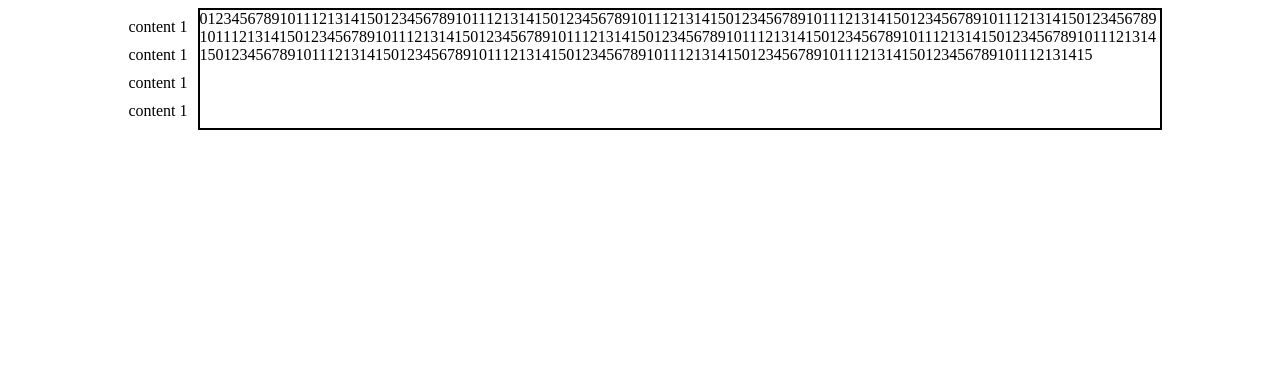
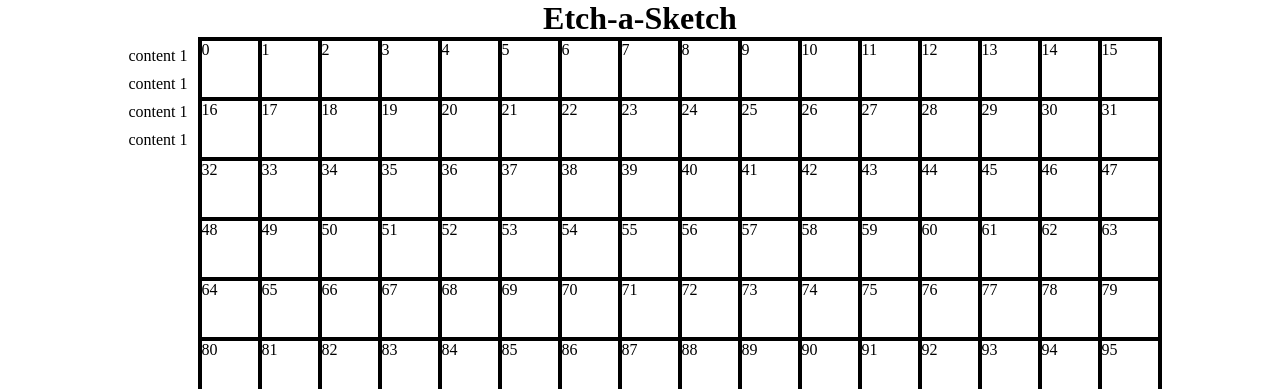
Before and after one commit to AhmedSaadKader/odin-Etch-a-Sketch, a plain HTML site: page index.html in a window 1280 px wide. Shown: the top 389 px of the page. Drawn offline with Linux system fonts and the light colour scheme.

Commit message:
grid and sidebar using flexbox

```diff
--- a/index.html
+++ b/index.html
@@ -9,7 +9,11 @@
     <title>Etch-a-Sketch</title>
 </head>
 <body>
-
+    <div>
+        <header>
+            <h1>Etch-a-Sketch</h1>
+        </header>
+    </div>
     <div id="main-container">
         <div id="sidebar">
             <p>content 1</p>
--- a/scripts/script.js
+++ b/scripts/script.js
@@ -1,16 +1,8 @@
 const divContainer = document.getElementById('container-div')
 
-    for (let index = 0; index < 16; index++) {
+    for (let index = 0; index < 256; index++){
         const gridDiv = document.createElement('div')
-        gridDiv.setAttribute('class', 'grid grid-div')
+        gridDiv.setAttribute('class', 'grid')
         gridDiv.innerText = index
         divContainer.append(gridDiv)
     }
-    for (let index = 0; index < 15; index++) {
-        for (let index = 0; index < 16; index++) {
-            const gridDivBelow = document.createElement('div')
-            gridDivBelow.setAttribute('class', 'grid grid-div-below')
-            gridDivBelow.innerText = index
-            divContainer.append(gridDivBelow)
-        }
-    }
--- a/styles/style.css
+++ b/styles/style.css
@@ -1,5 +1,10 @@
 * {
     /* border: 2px solid black */
+    margin: 0;
+}
+
+header{
+    text-align: center;
 }
 
 #main-container {
@@ -19,6 +24,9 @@
 #container-div {
     width: 960px;
     border: 2px solid black;
+    /* flexbox */
+    display: flex;
+    flex-wrap: wrap;
 }
 
 /* float/clear */
@@ -31,11 +39,13 @@
     float: left;
 } */
 
-/*  */
-.grid-div {
-    float: left;
+/* flexbox */
+
+.grid {
+    box-sizing: border-box;
+    border: 2px solid black;
+    width: 60px;
+    height: 60px;
+    /* margin: auto; */
+    flex: 0 0 auto;
 }
-
-.grid-div-below {
-    float: left;
-}
```
